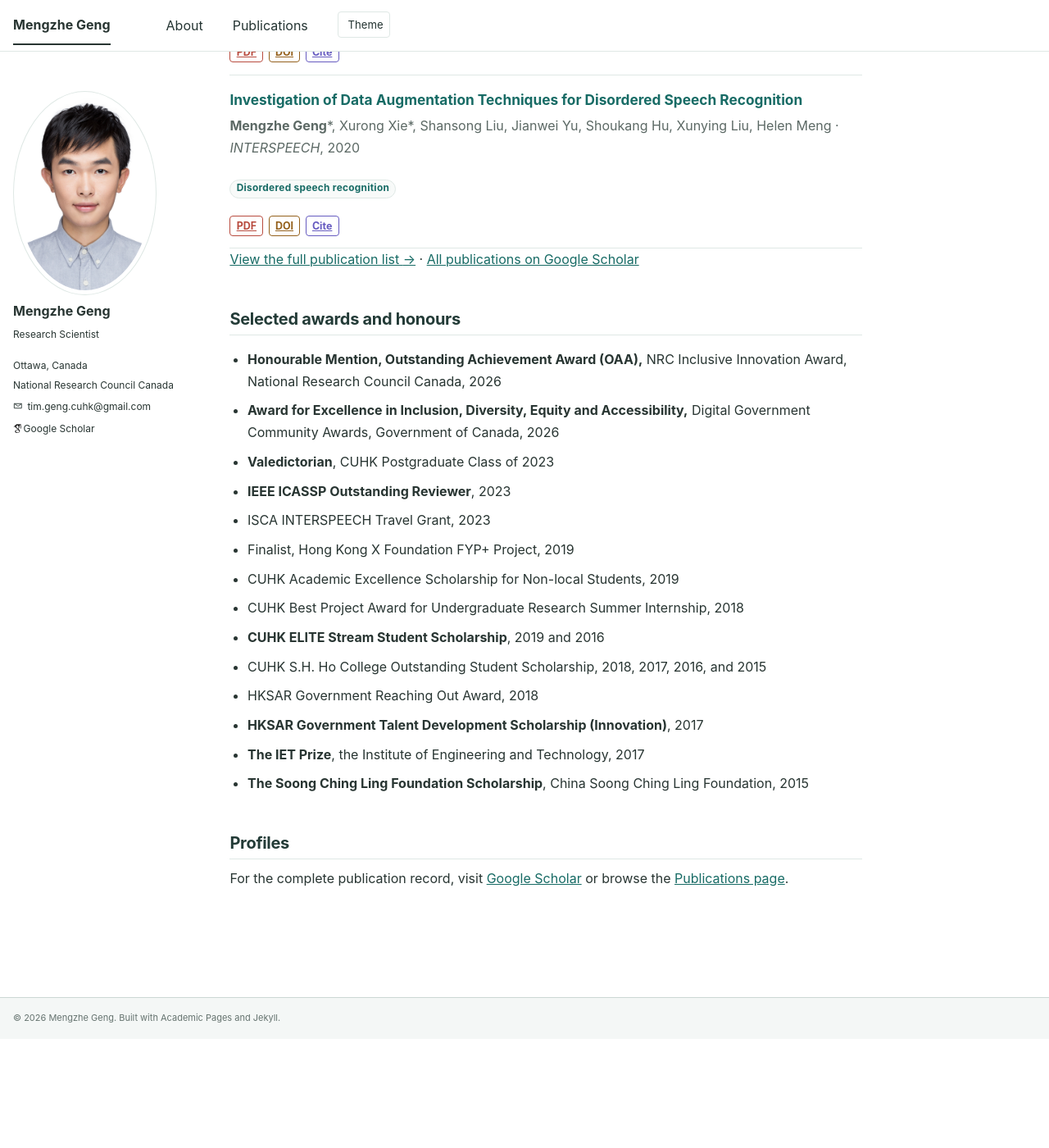
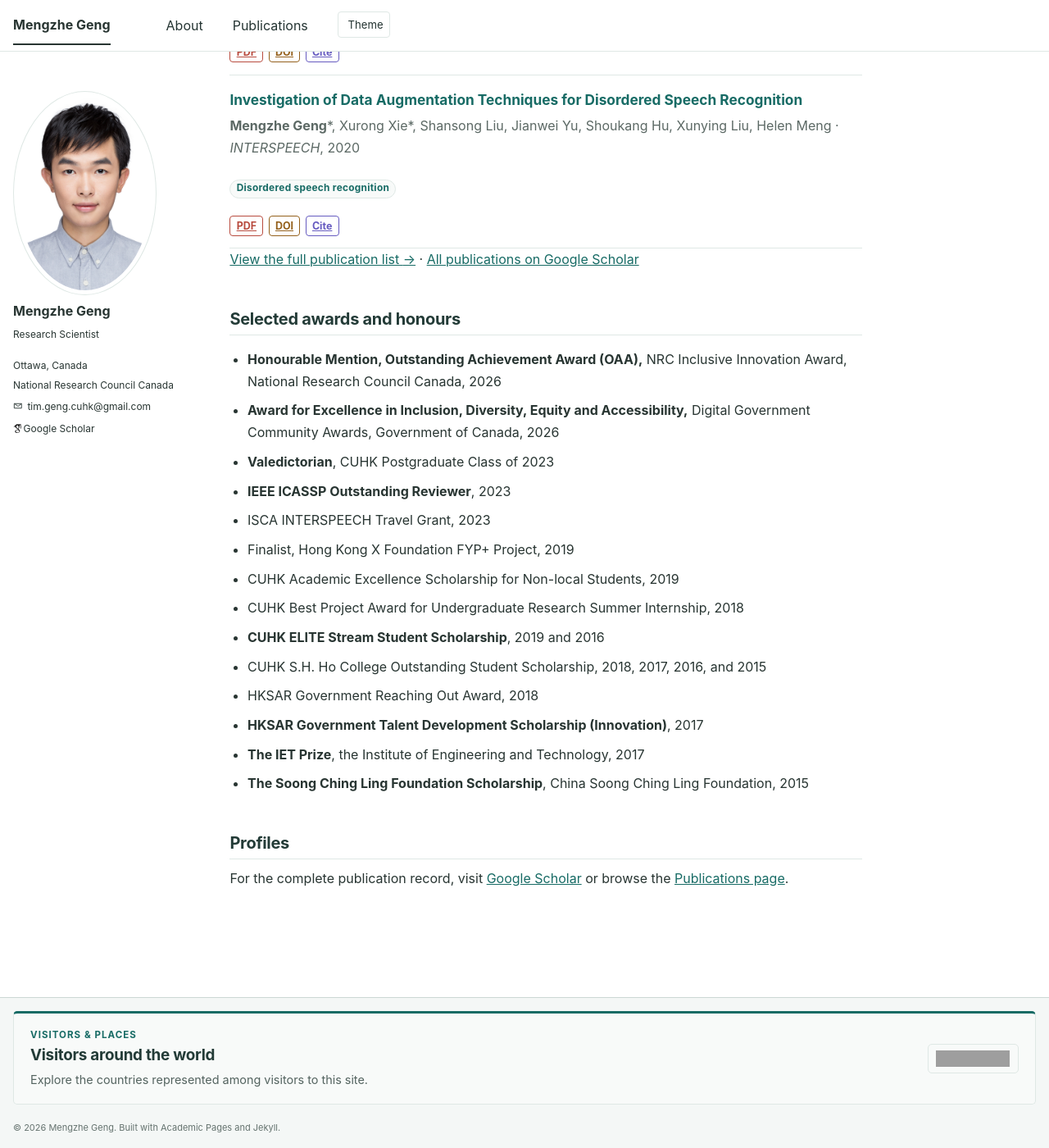
Before and after one commit to MENGZHEGENG/MENGZHEGENG.github.io, a Jekyll site: the page built from _pages/about.md, in a window 1280 px wide and 1400 px high, scrolled down 6630 px. Shown: the whole window at 82% size. Built offline with Jekyll 4.4.1, drawn with Linux system fonts in a browser that asks for light colours; some web fonts are replaced; before the commit the page ends 7897 px from its top, so only the background shows below that; grey boxes are pictures that could not be loaded.

Commit message:
Add footer visitor counter

```diff
--- a/_includes/footer.html
+++ b/_includes/footer.html
@@ -19,6 +19,17 @@
 </div>
 {% endif %}
 
+<section class="visitor-counter" aria-labelledby="visitor-counter-title">
+  <div class="visitor-counter__copy">
+    <p class="visitor-counter__eyebrow">Visitors &amp; places</p>
+    <h2 id="visitor-counter-title">Visitors around the world</h2>
+    <p>Explore the countries represented among visitors to this site.</p>
+  </div>
+  <div class="visitor-counter__widget" role="group" aria-label="Visitor total and country flags">
+    <a href="https://info.flagcounter.com/ZJE1"><img src="https://s01.flagcounter.com/count2/ZJE1/bg_F8FAF9/txt_283532/border_DFE8E5/columns_3/maxflags_12/viewers_0/labels_1/pageviews_0/flags_0/percent_0/" alt="Flag Counter" border="0"></a>
+  </div>
+</section>
+
 <div class="page__footer-copyright">
   &copy; {{ site.time | date: '%Y' }} {{ site.name | default: site.title }}. Built with <a href="https://github.com/academicpages/academicpages.github.io">Academic Pages</a> and Jekyll.
 </div>
--- a/_sass/_custom.scss
+++ b/_sass/_custom.scss
@@ -550,7 +550,85 @@ html[data-theme="dark"] .publication-action--cite {
   line-height: 1.6;
 }
 
+.visitor-counter {
+  display: grid;
+  grid-template-columns: minmax(0, 1fr) minmax(15rem, 26rem);
+  align-items: center;
+  gap: 1.3em 2em;
+  margin: 0.25em 0 1.25em;
+  padding: 1.1em 1.25em;
+  border: 1px solid var(--global-border-color);
+  border-top: 3px solid var(--site-focus-color);
+  border-radius: 5px;
+  background: var(--site-surface-color);
+}
+
+.visitor-counter__copy {
+  min-width: 0;
+}
+
+.visitor-counter__eyebrow {
+  margin: 0 0 0.35em;
+  color: var(--site-focus-color);
+  font-size: 0.72em;
+  font-weight: 750;
+  letter-spacing: 0.09em;
+  line-height: 1.4;
+  text-transform: uppercase;
+}
+
+.visitor-counter h2 {
+  margin: 0 0 0.35em;
+  padding: 0;
+  border: 0;
+  color: var(--site-heading-color);
+  font-size: 1.18em;
+  letter-spacing: -0.015em;
+  line-height: 1.35;
+}
+
+.visitor-counter__copy > p:last-child {
+  margin: 0;
+  color: var(--site-muted-color);
+  font-size: 0.9em;
+  line-height: 1.55;
+}
+
+.visitor-counter__widget {
+  justify-self: end;
+  max-width: 100%;
+  padding: 0.45em 0.6em;
+  overflow: hidden;
+  border: 1px solid #dfe8e5;
+  border-radius: 5px;
+  background: #f8faf9;
+  line-height: 0;
+}
+
+.visitor-counter__widget img {
+  display: block;
+  max-width: 100%;
+  height: auto;
+}
+
+html[data-theme="dark"] .visitor-counter__widget {
+  border-color: #dfe8e5;
+  background: #f8faf9;
+}
+
 @media (max-width: 760px) {
+  .visitor-counter {
+    grid-template-columns: minmax(0, 1fr);
+    gap: 1em;
+    padding: 1em;
+  }
+
+  .visitor-counter__widget {
+    justify-self: start;
+    width: 100%;
+    box-sizing: border-box;
+  }
+
   #main {
     width: 100%;
     max-width: 100%;
```
